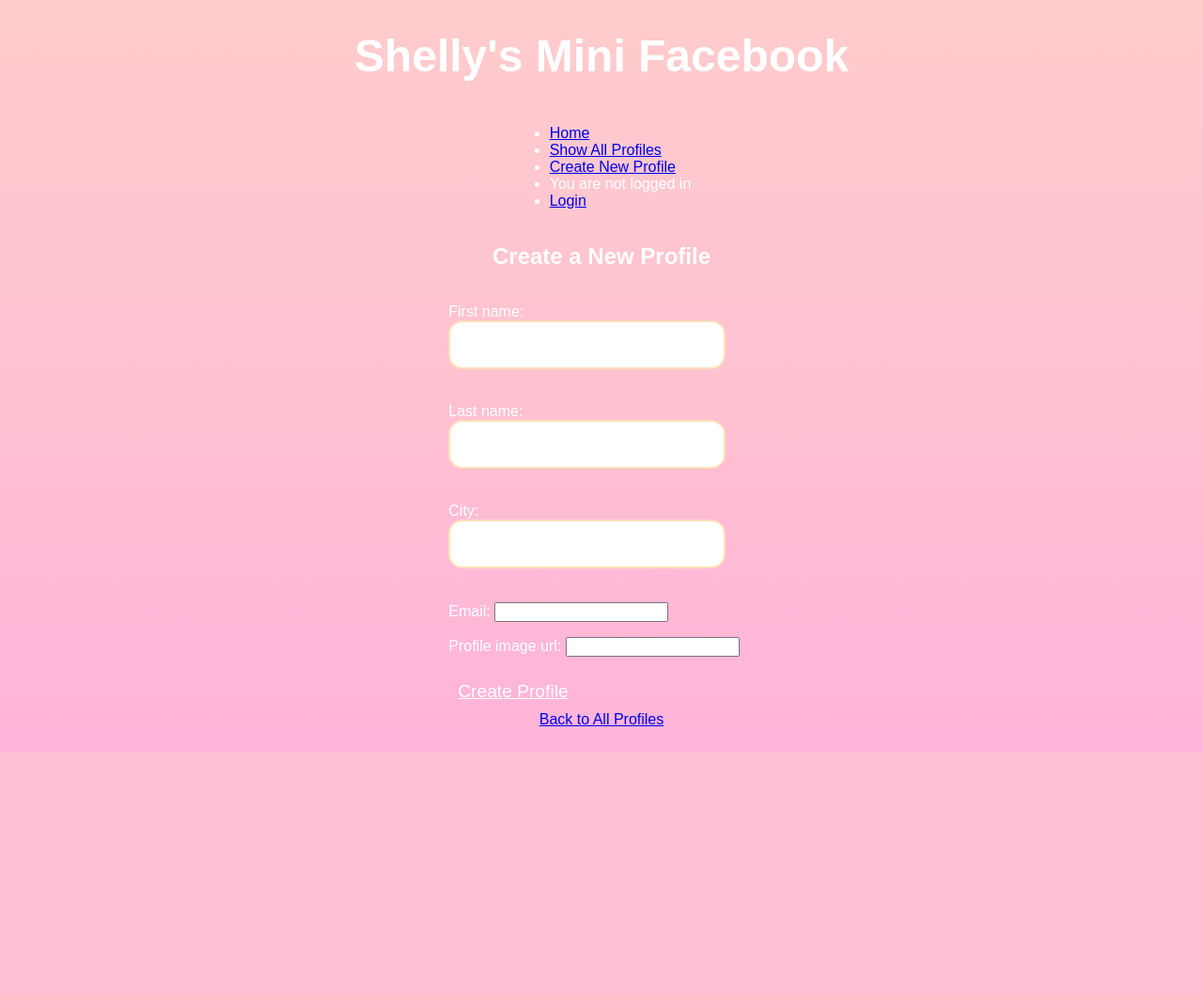
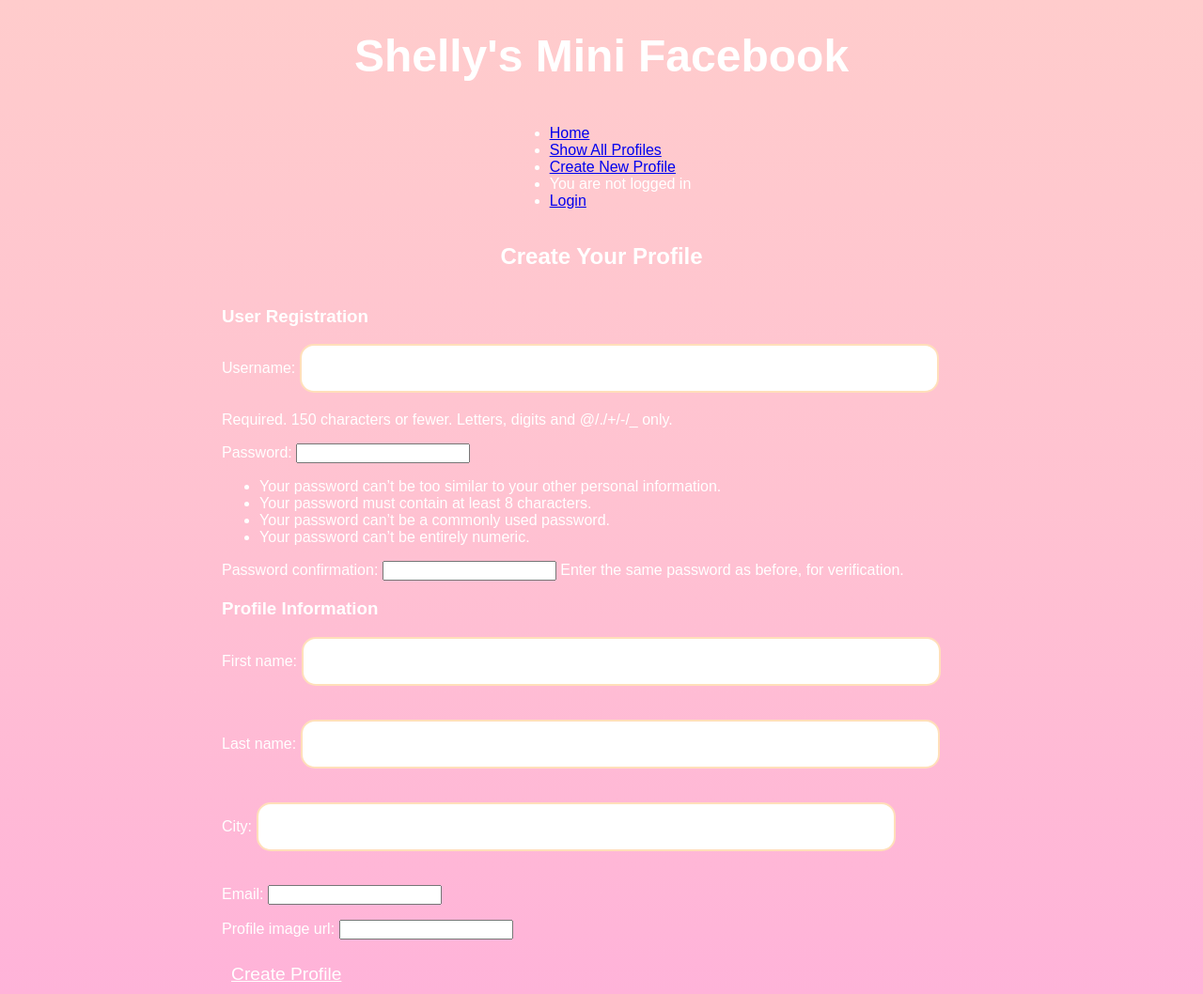
Before and after one commit to neermans/assignment3-412, a Django app: page /mini_fb/create_profile/ in a window 1280 px wide. Shown: the whole page at 94% size. Before the commit the page ends 773 px from the top, so only its background shows below. Run offline with Django 4.2, Linux system fonts and the light colour scheme.

Commit message:
Added views and template for mini_fb

```diff
--- a/mini_fb/templates/mini_fb/create_profile_form.html
+++ b/mini_fb/templates/mini_fb/create_profile_form.html
@@ -4,11 +4,20 @@
 {% extends 'mini_fb/base.html' %}
 
 {% block content %}
-    <h2>Create a New Profile</h2>
-    <form method="POST">
-        {% csrf_token %}
-        {{ form.as_p }}
-        <button type="submit">Create Profile</button>
-    </form>
-    <a href="{% url 'show_all_profiles' %}">Back to All Profiles</a>
+<h2>Create Your Profile</h2>
+
+<form method="post">
+    {% csrf_token %}
+
+    <!-- User creation form fields -->
+    <h3>User Registration</h3>
+    {{ user_form.as_p }}
+
+    <!-- Profile creation form fields -->
+    <h3>Profile Information</h3>
+    {{ form.as_p }}
+
+    <button type="submit">Create Profile</button>
+</form>
+
 {% endblock %}
--- a/mini_fb/templates/mini_fb/create_status_form.html
+++ b/mini_fb/templates/mini_fb/create_status_form.html
@@ -4,6 +4,7 @@
 {% extends 'mini_fb/base.html' %}
 
 {% block content %}
+<!-- allows users to make status messages on their profile, adding pictures too-->
     <h2>Post a Status Message</h2>
     <form method="POST" enctype="multipart/form-data">
         {% csrf_token %}
--- a/mini_fb/templates/mini_fb/friend_suggestions.html
+++ b/mini_fb/templates/mini_fb/friend_suggestions.html
@@ -20,6 +20,7 @@
 
     </li>
     {% empty %}
+    <!-- if they are friends with all users, show this-->
     <li>No suggestions available, you're friends with everyone!</li>
     {% endfor %}
 </ul>
--- a/mini_fb/templates/mini_fb/logged_out.html
+++ b/mini_fb/templates/mini_fb/logged_out.html
@@ -3,6 +3,7 @@
 {% extends 'mini_fb/base.html' %}
 
 {% block content %}
+<!-- shows the user that they have logged out, gives them links to either log in, or see all profiles-->
 <h2>You have been logged out</h2>
 <p>You have successfully logged out of your account.</p>
 <a href="{% url 'login' %}">Log in again</a> or <a href="{% url 'show_all_profiles' %}">return to the homepage</a>.
--- a/mini_fb/templates/mini_fb/update_profile_form.html
+++ b/mini_fb/templates/mini_fb/update_profile_form.html
@@ -3,7 +3,7 @@
 
 {% extends 'mini_fb/base.html' %}
 
-<!-- allows the user to update a profile -->
+<!-- allows the user to update their profile -->
 {% block content %}
 <h2>Update Profile</h2>
 <form method="post">
--- a/mini_fb/views.py
+++ b/mini_fb/views.py
@@ -1,12 +1,17 @@
 # mini_fb/views.py
 
+from typing import Any
 from django.shortcuts import render, redirect, get_object_or_404
 from django.urls import reverse
 from django.views.generic import ListView, DetailView, CreateView, UpdateView, DeleteView
 from .models import *
 from .forms import *
 from django.contrib.auth.mixins import LoginRequiredMixin # assignment 9, redirects users to login page if not authenticated
+from django.contrib.auth.forms import UserCreationForm
+from django.contrib.auth import login
 
+
+# View to see all the profiles
 class ShowAllProfilesView(ListView):
     model = Profile
     template_name = 'mini_fb/show_all_profiles.html'
@@ -31,51 +36,55 @@
     def get_object(self):
         return get_object_or_404(Profile, pk=self.kwargs['pk'])
 
-#view to show the create a profile page
+#view to show the create a profile page, can do logged in or not logged in
 class CreateProfileView(CreateView):
     model = Profile
     form_class = CreateProfileForm
     template_name = 'mini_fb/create_profile_form.html'
-    def form_valid(self, form):
-        first_name = form.cleaned_data.get('first_name')
-        last_name = form.cleaned_data.get('last_name')
-
-        username = f"{first_name}{last_name}".lower()
-
-        original_username = username
-        counter = 1
-        while User.objects.filter(username=username).exists():
-            username = f"{original_username}{counter}"
-            counter += 1
-
-        new_user = User.objects.create_user(username=username, first_name=first_name, last_name=last_name)
-
-        form.instance.user = new_user
-        return super().form_valid(form)
-
 
     def get_success_url(self) -> str:
         '''Return the URL to redirect to on success'''
         return reverse('show_profile', kwargs={'pk': self.object.pk})  # Directly use self.object.pk
 
+    def get_context_data(self, **kwargs):
+        '''Return the context from the user form'''
+        context = super().get_context_data(**kwargs)
+        if 'user_form' not in context:
+            context['user_form'] = UserCreationForm()
+        return context
+
+    def form_valid(self, form):
+        '''Return the new user if the user form is submitted in a valid form'''
+        user_form = UserCreationForm(self.request.POST)
+
+        if user_form.is_valid():
+            new_user = user_form.save()
+            form.instance.user = new_user
+            return super().form_valid(form)
+        else:
+            return self.render_to_response(self.get_context_data(form=form, user_form=user_form))
 
 
-# view to show the create a new message page
+
+# view to show the create a new message page, must be logged in to do
 class CreateStatusMessageView(LoginRequiredMixin, CreateView):
     model = StatusMessage
     form_class = CreateStatusMessageForm
     template_name = 'mini_fb/create_status_form.html'
 
     def get_context_data(self, **kwargs):
+        '''Return the context from the profile'''
         context = super().get_context_data(**kwargs)
         context['profile'] = get_object_or_404(Profile, user=self.request.user) # Add the profile to the context
         return context
 
     def form_valid(self, form):
+        '''Checks if the form is falid, if yes, saves the status message to the profile'''
         profile =get_object_or_404(Profile, user=self.request.user)
         form.instance.profile = profile  # Attach the profile to the status message
         sm = form.save()
 
+        #saves the files if there were any submitted
         files = self.request.FILES.getlist('files')  # Retrieve list of uploaded files
         if files:
             for f in files:
@@ -88,16 +97,18 @@
         return super().form_valid(form)
 
     def get_success_url(self):
+        '''Return the URL to redirect to on success'''
         return reverse('show_profile', kwargs={'pk': self.request.user.profile.pk})  # Redirect to the profile page after submission
 
 
-#view to update the profile selected
+#view to update the profile selected, must be logged in to update your profile
 class UpdateProfileView(LoginRequiredMixin, UpdateView):
     model = Profile
     form_class = UpdateProfileForm
     template_name = 'mini_fb/update_profile_form.html'
 
     def get_success_url(self):
+        '''Return the URL to redirect to on success'''
         return reverse('show_profile', kwargs={'pk': self.request.user.profile.pk})  # Redirect to the profile page after submission
 
     # make sure only logged in users can update a profile
@@ -110,33 +121,35 @@
         return get_object_or_404(Profile, user=self.request.user)
 
 
-#view to delete a status message
+#view to delete a status message, must be logged in
 class DeleteStatusMessageView(LoginRequiredMixin, DeleteView):
     model = StatusMessage
     template_name = 'mini_fb/delete_status_form.html'
     context_object_name = 'status'
 
     def get_success_url(self):
+        '''Return the URL to redirect to on success'''
         return reverse('show_profile', kwargs={'pk': self.object.profile.pk}) # Redirect to the profile page after submission
 
     def get_login_url(self) -> str:
         '''return the URL of the login page'''
         return reverse('login')
 
-#view to update the status message
+#view to update the status message , must be logged in
 class UpdateStatusMessageView(LoginRequiredMixin, UpdateView):
     model = StatusMessage
     fields = ['message']
     template_name = 'mini_fb/update_status_form.html'
 
     def get_success_url(self):
+        '''Return the URL to redirect to on success'''
         return reverse('show_profile', kwargs={'pk': self.object.profile.pk}) # Redirect to the profile page after submission
 
     def get_login_url(self) -> str:
         '''return the URL of the login page'''
         return reverse('login')
 
-# view to create a new friend
+# view to create a new friend, must be logged in
 class CreateFriendView(LoginRequiredMixin, CreateView):
     def dispatch(self, request, *args, **kwargs):
         other_pk = kwargs.get('other_pk')
@@ -159,13 +172,14 @@
         '''return the URL of the login page'''
         return reverse('login')
 
-# view to show friend suggestions of people the user is not already friends with
+# view to show friend suggestions of people the user is not already friends with, must be logged in to see profiles friend suggestions
 class ShowFriendSuggestionsView(LoginRequiredMixin, DetailView):
     model = Profile
     template_name = 'mini_fb/friend_suggestions.html'
     context_object_name = 'profile'
 
     def get_context_data(self, **kwargs):
+        # gets the data of the friend suggestions
         context = super().get_context_data(**kwargs)
         profile = self.get_object()
         context['suggestions'] = profile.get_friend_suggestions()
@@ -180,13 +194,14 @@
         return get_object_or_404(Profile, user=self.request.user)
 
 
-# view to show the actual news feed
+# view to show the actual news feed, must be logged in to see profiles news feed
 class ShowNewsFeedView(LoginRequiredMixin, DetailView):
     model = Profile
     template_name = 'mini_fb/news_feed.html'
     context_object_name = 'profile'
 
     def get_context_data(self, **kwargs):
+        '''gets and returns the context data of the news feed of the profile'''
         context = super().get_context_data(**kwargs)
         profile = self.get_object()
         context['news_feed'] = profile.get_news_feed()  # Use the get_news_feed method
```
Also changed, not shown: db.sqlite3.
